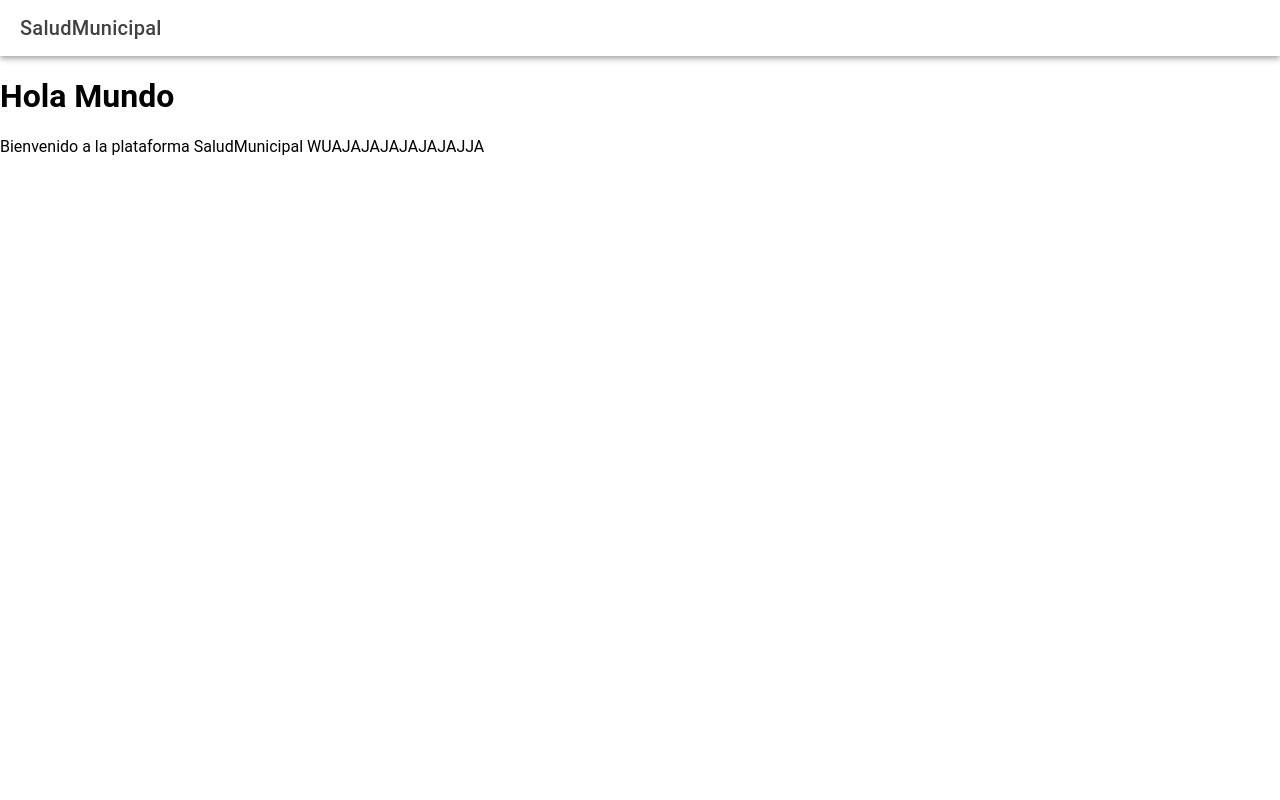
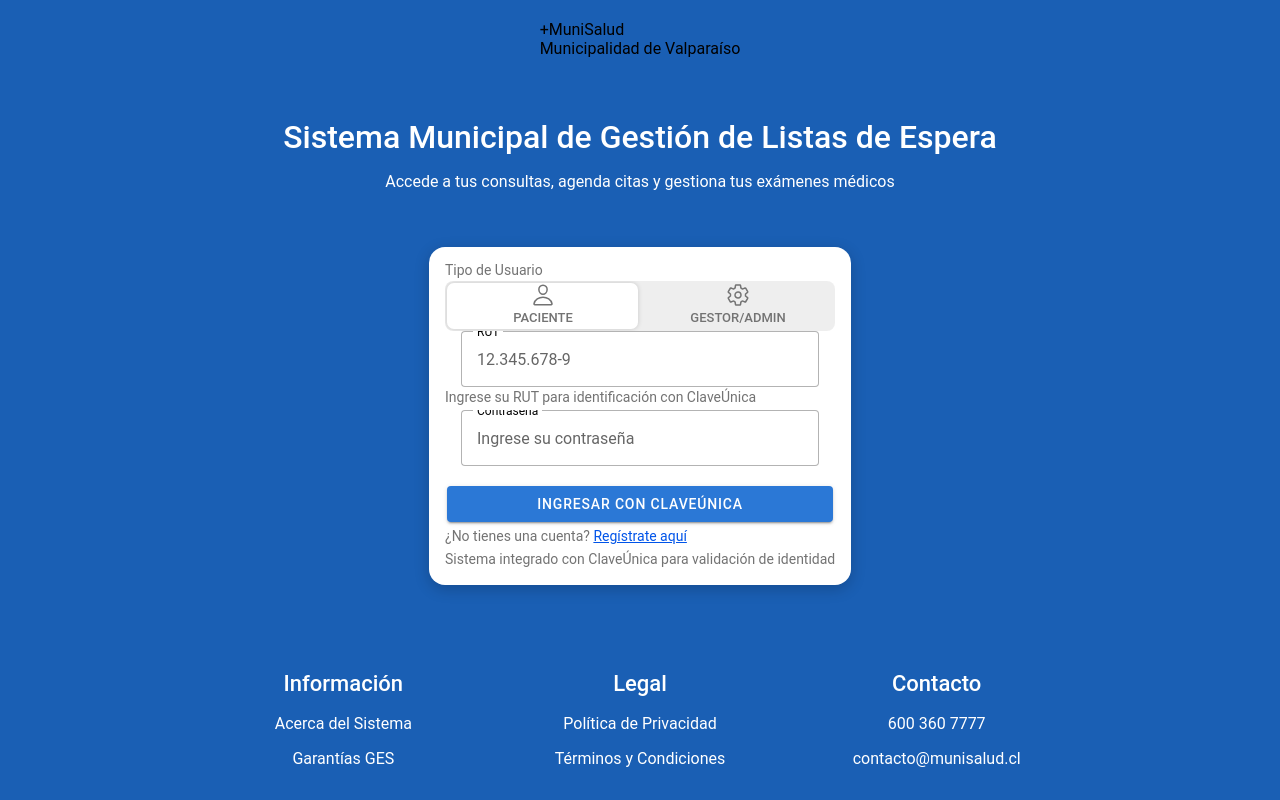
Before and after one commit to Intiti/Proyecto-Ingenieria-Web-y-Movil-, a React (Vite) app: page /login in a window 1280 px wide. Built offline with nearby package versions, Linux system fonts and the light colour scheme.

Commit message:
Michelle actualizacion de ella

```diff
--- a/src/App.tsx
+++ b/src/App.tsx
@@ -1,31 +1,42 @@
-import {
-  IonApp,
-  IonContent,
-  IonHeader,
-  IonPage,
-  IonTitle,
-  IonToolbar,
-  setupIonicReact
-} from "@ionic/react";
+import { IonApp, IonRouterOutlet, setupIonicReact } from "@ionic/react";
+import { IonReactRouter } from "@ionic/react-router";
+import { Route, Redirect } from "react-router-dom";
 
+/* Importa tus páginas aquí */
+import Login from "./pages/Login"; // Asegúrate de que el nombre coincida con tu archivo
+import Home from "./pages/Home";
+
+/* CSS básico de Ionic */
 import "@ionic/react/css/core.css";
+import "@ionic/react/css/normalize.css";
+import "@ionic/react/css/structure.css";
+import "@ionic/react/css/typography.css";
 
 setupIonicReact();
 
 export function App() {
   return (
     <IonApp>
-      <IonPage>
-        <IonHeader>
-          <IonToolbar>
-            <IonTitle>SaludMunicipal</IonTitle>
-          </IonToolbar>
-        </IonHeader>
-        <IonContent className="ion-text-center ion-padding">
-          <h1>Hola Mundo</h1>
-          <p>Bienvenido a la plataforma SaludMunicipal WUAJAJAJAJAJAJAJJA</p>
-        </IonContent>
-      </IonPage>
+      <IonReactRouter>
+        <IonRouterOutlet>
+
+          {/* 1. Definimos la ruta /login */}
+          <Route exact path="/login">
+            <Login />
+          </Route>
+
+          {/* 2. Definimos la ruta /home */}
+          <Route exact path="/home">
+            <Home />
+          </Route>
+
+          {/* 3. El "Redireccionador": Si entras a la raíz (/), te manda al login */}
+          <Route exact path="/">
+            <Redirect to="/login" />
+          </Route>
+
+        </IonRouterOutlet>
+      </IonReactRouter>
     </IonApp>
   );
 }
--- /dev/null
+++ b/src/pages/Login.css
@@ -0,0 +1,48 @@
+.login-background {
+  --background: #1a5fb4 !important;
+  display: flex;
+  justify-content: center;
+  align-items: center;
+}
+
+.login-container {
+  display: flex;
+  flex-direction: column;
+  align-items: center;
+  padding: 20px;
+  min-height: 100%;
+}
+
+.titles {
+  text-align: center;
+  color: white;
+  margin: 40px 0;
+}
+
+.titles h1 {
+  color: white !important;
+  text-align: center;
+  font-size: 2rem;
+  margin-bottom: 10px;
+}
+
+.login-card {
+  max-width: 450px;
+  margin: auto;
+  border-radius: 16px;
+  box-shadow: 0 4px 15px rgba(0,0,0,0.2);
+  background: white !important;
+}
+
+.btn-claveunica {
+  --background: #2b78d6;
+  margin-top: 20px;
+}
+
+.login-footer {
+  width: 100%;
+  max-width: 900px;
+  margin-top: 60px;
+  color: white;
+  text-align: center;
+}
--- a/src/pages/Login.tsx
+++ b/src/pages/Login.tsx
@@ -1,36 +1,96 @@
 import {
-  IonContent,
-  IonHeader,
-  IonPage,
-  IonTitle,
-  IonToolbar,
-  IonItem,
-  IonLabel,
-  IonInput,
-  IonButton
+  IonContent, IonHeader, IonPage, IonTitle, IonToolbar,
+  IonButton, IonInput, IonItem, IonLabel, IonCard,
+  IonCardContent, IonGrid, IonRow, IonCol, IonIcon, IonSegment, IonSegmentButton
 } from '@ionic/react';
+import { personOutline, settingsOutline } from 'ionicons/icons';
+import './Login.css';
 
-export function Login() {
+const Login: React.FC = () => {
   return (
     <IonPage>
-      <IonHeader>
-        <IonToolbar>
-          <IonTitle>SaludMunicipal - Acceso</IonTitle>
-        </IonToolbar>
-      </IonHeader>
-      <IonContent className="ion-padding">
-        <IonItem>
-          <IonLabel position="floating">RUT</IonLabel>
-          <IonInput />
-        </IonItem>
-        <IonItem>
-          <IonLabel position="floating">Contraseña</IonLabel>
-          <IonInput type="password" />
-        </IonItem>
-        <IonButton expand="block" className="ion-margin-top" color="primary">
-          Ingresar
-        </IonButton>
+      <IonContent className="login-background ion-padding">
+        <div className="login-container">
+
+          {/* Header Superior */}
+          <div className="custom-header">
+            <div className="logo-section">
+              <span className="logo-icon">+</span>
+              <span className="logo-text">MuniSalud</span>
+            </div>
+            <span className="municipality">Municipalidad de Valparaíso</span>
+          </div>
+
+          {/* Títulos Centrales */}
+          <div className="titles">
+            <h1>Sistema Municipal de Gestión de Listas de Espera</h1>
+            <p>Accede a tus consultas, agenda citas y gestiona tus exámenes médicos</p>
+          </div>
+
+          {/* Tarjeta de Login */}
+          <IonCard className="login-card">
+            <IonCardContent>
+              <IonLabel className="input-title">Tipo de Usuario</IonLabel>
+              <IonSegment value="paciente" mode="ios">
+                <IonSegmentButton value="paciente">
+                  <IonIcon icon={personOutline} />
+                  <IonLabel>PACIENTE</IonLabel>
+                </IonSegmentButton>
+                <IonSegmentButton value="gestor">
+                  <IonIcon icon={settingsOutline} />
+                  <IonLabel>GESTOR/ADMIN</IonLabel>
+                </IonSegmentButton>
+              </IonSegment>
+
+              <div className="form-inputs">
+                <IonItem lines="none">
+                  <IonInput label="RUT" labelPlacement="stacked" fill="outline"
+                  placeholder="12.345.678-9" />
+                </IonItem>
+                <p className="helper-text">Ingrese su RUT para identificación con ClaveÚnica</p>
+
+                <IonItem lines="none">
+                  <IonInput label="Contraseña" labelPlacement="stacked" fill="outline"
+                  type="password" placeholder="Ingrese su contraseña" />
+                </IonItem>
+              </div>
+
+              <IonButton expand="block" className="btn-claveunica">
+                Ingresar con ClaveÚnica
+              </IonButton>
+
+              <p className="register-link">¿No tienes una cuenta? <a href="#">Regístrate aquí</a></p>
+              <p className="disclaimer">Sistema integrado con ClaveÚnica para validación de identidad</p>
+            </IonCardContent>
+          </IonCard>
+
+          {/* Footer Informativo */}
+          <footer className="login-footer">
+            <IonGrid>
+              <IonRow>
+                <IonCol>
+                  <h3>Información</h3>
+                  <p>Acerca del Sistema</p>
+                  <p>Garantías GES</p>
+                </IonCol>
+                <IonCol>
+                  <h3>Legal</h3>
+                  <p>Política de Privacidad</p>
+                  <p>Términos y Condiciones</p>
+                </IonCol>
+                <IonCol>
+                  <h3>Contacto</h3>
+                  <p>600 360 7777</p>
+                  <p>contacto@munisalud.cl</p>
+                </IonCol>
+              </IonRow>
+            </IonGrid>
+          </footer>
+
+        </div>
       </IonContent>
     </IonPage>
   );
-}
+};
+
+export default Login;
```
Also changed, not shown: 1 other file (tests, documents, lock files or other folders).
